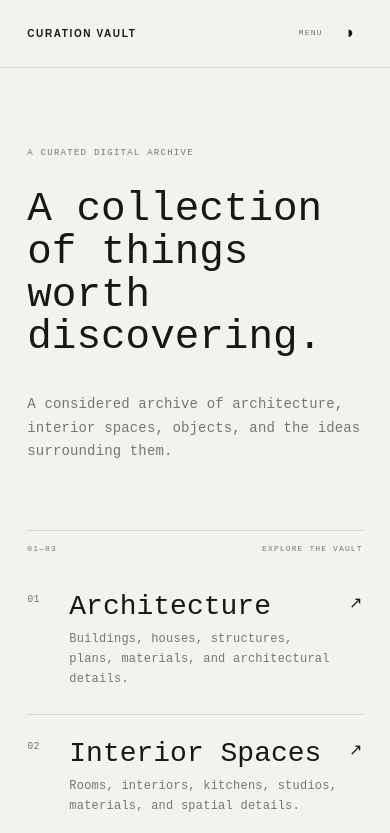
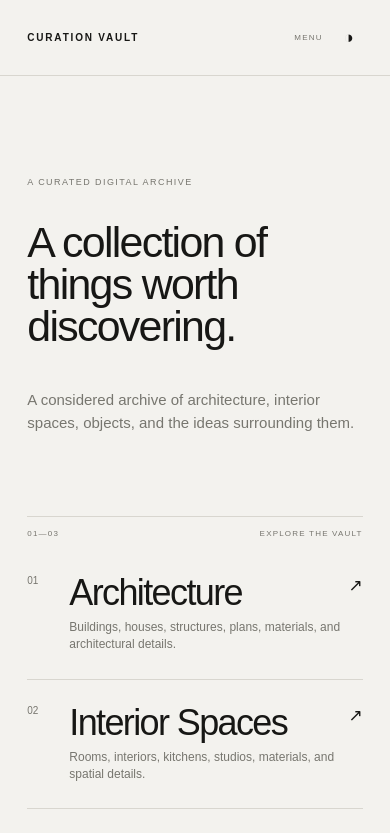
Before and after one commit to wrlst/curationvault, a Next.js app: page / in a window 390 px wide. Shown: the top 833 px of the page. Built offline with nearby package versions, Linux system fonts and the light colour scheme; a web font is replaced by a local one.

Commit message:
Refactor CSS styles for layout and typography improvements
Updated various styles in globals.css for improved layout and typography. Adjusted padding, font sizes, and other properties for better responsiveness and visual appeal.

```diff
--- a/app/globals.css
+++ b/app/globals.css
@@ -29,10 +29,7 @@ body {
   margin: 0;
   background: var(--paper);
   color: var(--ink);
-  font-family: "M1mregular", monospace;
-  font-weight: 400;
-  line-height: 1.6;
-  letter-spacing: 0.015em;
+  font-family: Arial, Helvetica, sans-serif;
 }
 
 a {
@@ -54,7 +51,7 @@ button {
    ========================= */
 
 .site-header {
-  min-height: 72px;
+  min-height: 76px;
   padding: 0 4vw;
   border-bottom: 1px solid var(--line);
 
@@ -68,9 +65,8 @@ button {
 }
 
 .wordmark {
-  font-family: Arial, Helvetica, sans-serif;
   font-weight: 700;
-  letter-spacing: 0.16em;
+  letter-spacing: 0.18em;
 }
 
 .main-nav {
@@ -170,45 +166,43 @@ html[data-theme="dark"] .theme-icon::before {
    ========================= */
 
 .hero {
-  max-width: 1280px;
-  padding: clamp(84px, 9vw, 130px) 10vw clamp(70px, 8vw, 110px);
+  padding: clamp(104px, 13vw, 190px) 10vw clamp(96px, 12vw, 172px);
+  max-width: 1400px;
 }
 
 .eyebrow {
-  margin: 0 0 28px;
+  margin: 0 0 34px;
   color: var(--muted);
 
   font-size: 9px;
-  letter-spacing: 0.14em;
+  letter-spacing: 0.16em;
   text-transform: uppercase;
 }
 
 .hero h1 {
   margin: 0;
-  max-width: 1050px;
 
-  font-size: clamp(40px, 5.3vw, 78px);
+  font-size: clamp(42px, 6vw, 88px);
   font-weight: 400;
-  line-height: 1.02;
-  letter-spacing: 0;
+  line-height: 0.98;
+  letter-spacing: -0.045em;
 }
 
 .hero-description {
-  max-width: 520px;
-  margin: 42px 0 0;
+  max-width: 510px;
+  margin: 52px 0 0;
 
   color: var(--muted);
-  font-size: 15px;
-  line-height: 1.7;
-  letter-spacing: 0.01em;
+  font-size: 17px;
+  line-height: 1.55;
 }
 
 /* =========================
-   HOME COLLECTION ROWS
+   HOME COLLECTIONS
    ========================= */
 
 .world-section {
-  padding: 0 4vw 10vw;
+  padding: 0 4vw 11vw;
 }
 
 .section-label {
@@ -216,11 +210,12 @@ html[data-theme="dark"] .theme-icon::before {
   justify-content: space-between;
 
   padding: 12px 0;
+
   border-top: 1px solid var(--line);
 
   color: var(--muted);
   font-size: 8px;
-  letter-spacing: 0.14em;
+  letter-spacing: 0.15em;
   text-transform: uppercase;
 }
 
@@ -229,12 +224,11 @@ html[data-theme="dark"] .theme-icon::before {
   grid-template-columns: 70px 1fr 40px;
   align-items: start;
 
-  padding: 28px 0;
+  padding: 30px 0;
+
   border-bottom: 1px solid var(--line);
 
-  transition:
-    background-color 180ms ease,
-    padding 180ms ease;
+  transition: background-color 180ms ease, padding 180ms ease;
 }
 
 .world-row:hover {
@@ -251,39 +245,37 @@ html[data-theme="dark"] .theme-icon::before {
 .world-content h2 {
   margin: 0 0 8px;
 
-  font-size: clamp(28px, 3.2vw, 44px);
+  font-size: 50px;
   font-weight: 400;
-  line-height: 1.08;
-  letter-spacing: 0;
+  line-height: 1;
+  letter-spacing: -0.045em;
 }
 
 .world-content p {
-  max-width: 560px;
+  max-width: 540px;
   margin: 0;
 
   color: var(--muted);
-  font-size: 13px;
-  line-height: 1.65;
+  font-size: 14px;
+  line-height: 1.45;
 }
 
 .world-arrow {
   text-align: right;
-  font-size: 16px;
+  font-size: 17px;
   font-weight: 400;
 }
 
 .text-link {
   display: inline-block;
-  margin-top: 28px;
+  margin-top: 30px;
   padding-bottom: 5px;
 
   border-bottom: 1px solid var(--ink);
 
-  font-size: 10px;
-  letter-spacing: 0.06em;
-  transition:
-    color 180ms ease,
-    border-color 180ms ease;
+  font-size: 11px;
+  letter-spacing: 0.05em;
+  transition: color 180ms ease, border-color 180ms ease;
 }
 
 .text-link:hover {
@@ -306,7 +298,7 @@ html[data-theme="dark"] .theme-icon::before {
   color: var(--muted);
 
   font-size: 8px;
-  letter-spacing: 0.12em;
+  letter-spacing: 0.13em;
   text-transform: uppercase;
 }
 
@@ -319,265 +311,11 @@ html[data-theme="dark"] .theme-icon::before {
 }
 
 /* =========================
-   COLLECTION ARCHIVE
-   ========================= */
-
-.collection-header {
-  padding: clamp(72px, 8vw, 112px) 4vw clamp(58px, 6vw, 88px);
-  border-bottom: 1px solid var(--line);
-}
-
-.collection-header .section-label {
-  margin-bottom: clamp(34px, 4vw, 54px);
-}
-
-.collection-header h1 {
-  margin: 0;
-
-  font-size: clamp(42px, 5.4vw, 78px);
-  line-height: 1.02;
-  font-weight: 400;
-  letter-spacing: 0;
-}
-
-.collection-header p {
-  max-width: 600px;
-  margin: 26px 0 0;
-
-  color: var(--muted);
-  font-size: 15px;
-  line-height: 1.7;
-}
-
-.archive-grid {
-  display: grid;
-  grid-template-columns: repeat(2, minmax(0, 1fr));
-  gap: clamp(44px, 5vw, 72px) 18px;
-  padding: 18px 4vw clamp(88px, 9vw, 130px);
-}
-
-.archive-card {
-  display: block;
-}
-
-.archive-image {
-  position: relative;
-  width: 100%;
-  aspect-ratio: 4 / 3;
-  background: var(--soft);
-  overflow: hidden;
-}
-
-.archive-photo,
-.archive-image img {
-  width: 100%;
-  height: 100%;
-  object-fit: cover;
-  display: block;
-
-  transition: transform 500ms cubic-bezier(0.2, 0.65, 0.25, 1);
-}
-
-.reference-placeholder {
-  position: absolute;
-  top: 16px;
-  left: 16px;
-
-  font-size: 9px;
-  letter-spacing: 0.11em;
-  color: var(--muted);
-}
-
-.archive-meta {
-  display: flex;
-  justify-content: space-between;
-  align-items: center;
-
-  margin-top: 14px;
-
-  font-size: 9px;
-  line-height: 1.2;
-  letter-spacing: 0.11em;
-  text-transform: uppercase;
-  color: var(--muted);
-}
-
-.archive-meta span {
-  min-width: 0;
-}
-
-.archive-meta span:last-child {
-  overflow-wrap: anywhere;
-  text-align: right;
-}
-
-.archive-card h2 {
-  margin: 10px 0 0;
-
-  font-size: 18px;
-  line-height: 1.35;
-  font-weight: 400;
-  letter-spacing: 0;
-}
-
-.archive-card:hover .archive-photo,
-.archive-card:hover .archive-image img {
-  transform: scale(1.018);
-}
-
-/* =========================
-   ABOUT
-   ========================= */
-
-.about-page {
-  max-width: 900px;
-  min-height: calc(100vh - 72px);
-
-  padding: clamp(72px, 8vw, 112px) 10vw clamp(88px, 10vw, 140px);
-}
-
-.about-page .section-label {
-  margin-bottom: clamp(34px, 4vw, 54px);
-}
-
-.about-page h1 {
-  margin: 0;
-
-  font-size: clamp(40px, 5.2vw, 74px);
-  font-weight: 400;
-  line-height: 1.04;
-  letter-spacing: 0;
-}
-
-.about-page p {
-  max-width: 620px;
-  margin: 30px 0 0;
-
-  color: var(--muted);
-  font-size: 16px;
-  line-height: 1.75;
-}
-
-/* =========================
-   REFERENCE PAGE
-   ========================= */
-
-.reference-page {
-  display: grid;
-  grid-template-columns: minmax(0, 1.35fr) minmax(330px, 0.65fr);
-  align-items: start;
-
-  min-height: calc(100vh - 72px);
-
-  padding: 18px 4vw clamp(78px, 10vw, 140px);
-  gap: clamp(32px, 3.5vw, 56px);
-}
-
-.reference-image {
-  position: relative;
-  align-self: start;
-}
-
-.reference-image--placeholder {
-  min-height: min(72vh, 900px);
-  background: var(--soft);
-  overflow: hidden;
-}
-
-.reference-image:has(.reference-placeholder) {
-  min-height: min(72vh, 900px);
-  background: var(--soft);
-  overflow: hidden;
-}
-
-.reference-image .reference-photo {
-  display: block;
-  width: 100%;
-  height: auto;
-}
-
-.reference-information {
-  position: sticky;
-  top: 42px;
-  align-self: start;
-
-  max-width: 390px;
-  margin-top: clamp(42px, 5vw, 76px);
-}
-
-.reference-information .section-label {
-  margin-bottom: 30px;
-}
-
-.reference-information h1 {
-  margin: 0;
-
-  font-size: clamp(30px, 2.8vw, 46px);
-  line-height: 1.08;
-  font-weight: 400;
-  letter-spacing: 0;
-}
-
-.reference-description {
-  max-width: 42ch;
-  margin: 26px 0 0;
-
-  color: var(--muted);
-  font-size: 14px;
-  line-height: 1.7;
-}
-
-.reference-details {
-  margin: 46px 0;
-  border-top: 1px solid var(--line);
-}
-
-.reference-details div {
-  display: flex;
-  justify-content: space-between;
-  gap: 30px;
-
-  padding: 13px 0;
-  border-bottom: 1px solid var(--line);
-}
-
-.reference-details dt,
-.reference-details dd {
-  min-width: 0;
-}
-
-.reference-details dt {
-  font-size: 9px;
-  letter-spacing: 0.11em;
-  text-transform: uppercase;
-  color: var(--muted);
-}
-
-.reference-details dd {
-  margin: 0;
-
-  font-size: 12px;
-  font-weight: 400;
-  text-align: right;
-  overflow-wrap: anywhere;
-}
-
-.reference-details dd a {
-  border-bottom: 1px solid currentColor;
-  transition: color 180ms ease;
-}
-
-.reference-details dd a:hover {
-  color: var(--muted);
-}
-
-/* =========================
    MOBILE
    ========================= */
 
 @media (max-width: 700px) {
   .site-header {
-    min-height: 68px;
     padding: 0 7vw;
   }
 
@@ -612,11 +350,8 @@ html[data-theme="dark"] .theme-icon::before {
     top: 58px;
     right: -7vw;
     z-index: 5;
-
     display: grid;
-
     min-width: 152px;
-
     border: 1px solid var(--line);
     background: var(--paper);
   }
@@ -624,21 +359,17 @@ html[data-theme="dark"] .theme-icon::before {
   .mobile-nav a {
     padding: 15px 18px;
     border-bottom: 1px solid var(--line);
-
     color: var(--muted);
-
     font-size: 9px;
-    letter-spacing: 0.11em;
+    letter-spacing: 0.12em;
     text-transform: uppercase;
   }
 
   .mobile-nav span {
     padding: 15px 18px 7px;
-
     color: var(--ink);
-
     font-size: 9px;
-    letter-spacing: 0.11em;
+    letter-spacing: 0.12em;
     text-transform: uppercase;
   }
 
@@ -651,32 +382,33 @@ html[data-theme="dark"] .theme-icon::before {
   }
 
   .hero {
-    padding: 20vw 7vw 17vw;
+    padding: 26vw 7vw 21vw;
   }
 
   .hero h1 {
-    font-size: clamp(34px, 10.5vw, 52px);
-    line-height: 1.04;
+    font-size: clamp(38px, 11vw, 50px);
+    line-height: 0.98;
+    letter-spacing: -0.04em;
   }
 
   .hero-description {
-    margin-top: 34px;
-    font-size: 14px;
+    margin-top: 40px;
+    font-size: 15px;
   }
 
   .world-section {
     padding-left: 7vw;
     padding-right: 7vw;
-    padding-bottom: 18vw;
+    padding-bottom: 20vw;
   }
 
   .world-row {
     grid-template-columns: 42px 1fr 20px;
-    padding: 24px 0;
+    padding: 25px 0;
   }
 
   .world-content h2 {
-    font-size: 28px;
+    font-size: 36px;
   }
 
   .world-content p {
@@ -687,46 +419,271 @@ html[data-theme="dark"] .theme-icon::before {
     display: grid;
     grid-template-columns: 1fr;
     gap: 10px;
-
     padding: 20px 7vw;
   }
+}
 
+/* =========================
+   COLLECTION ARCHIVE
+   ========================= */
+
+.collection-header {
+  padding: clamp(82px, 10vw, 144px) 4vw clamp(66px, 7vw, 104px);
+  border-bottom: 1px solid var(--line);
+}
+
+.about-page {
+  max-width: 900px;
+  min-height: calc(100vh - 76px);
+  padding: clamp(82px, 10vw, 144px) 10vw clamp(92px, 12vw, 160px);
+}
+
+.about-page .section-label {
+  margin-bottom: clamp(42px, 5vw, 68px);
+}
+
+.about-page h1 {
+  margin: 0;
+  font-size: clamp(56px, 8vw, 120px);
+  font-weight: 400;
+  line-height: 0.9;
+  letter-spacing: -0.06em;
+}
+
+.about-page p {
+  max-width: 590px;
+  margin: 34px 0 0;
+  color: var(--muted);
+  font-size: 18px;
+  line-height: 1.5;
+}
+
+.collection-header .section-label {
+  margin-bottom: clamp(42px, 5vw, 68px);
+}
+
+.collection-header h1 {
+  margin: 0;
+  font-size: clamp(64px, 9vw, 154px);
+  line-height: 0.9;
+  font-weight: 400;
+  letter-spacing: -0.055em;
+}
+
+.collection-header p {
+  max-width: 600px;
+  margin: 32px 0 0;
+  color: var(--muted);
+  font-size: 18px;
+  line-height: 1.45;
+}
+
+.archive-grid {
+  display: grid;
+  grid-template-columns: repeat(2, minmax(0, 1fr));
+  gap: clamp(48px, 6vw, 88px) 18px;
+  padding: 18px 4vw clamp(92px, 10vw, 140px);
+}
+
+.archive-card {
+  display: block;
+}
+
+.archive-image {
+  position: relative;
+  width: 100%;
+  aspect-ratio: 4 / 3;
+  background: var(--soft);
+  overflow: hidden;
+}
+
+.reference-placeholder {
+  position: absolute;
+  top: 16px;
+  left: 16px;
+  font-size: 10px;
+  letter-spacing: 0.12em;
+  color: var(--muted);
+}
+
+.archive-photo {
+  object-fit: cover;
+  transition: transform 500ms cubic-bezier(0.2, 0.65, 0.25, 1);
+}
+
+.archive-meta {
+  display: flex;
+  justify-content: space-between;
+  align-items: center;
+  margin-top: 14px;
+  font-size: 9px;
+  line-height: 1;
+  letter-spacing: 0.14em;
+  text-transform: uppercase;
+  color: var(--muted);
+}
+
+.archive-meta span {
+  min-width: 0;
+}
+
+.archive-meta span:last-child {
+  overflow-wrap: anywhere;
+  text-align: right;
+}
+
+.archive-card h2 {
+  margin: 10px 0 0;
+  font-size: 22px;
+  line-height: 1.15;
+  font-weight: 400;
+  letter-spacing: -0.025em;
+}
+
+.archive-card:hover .archive-photo {
+  transform: scale(1.018);
+}
+
+@media (max-width: 700px) {
   .about-page {
     min-height: auto;
-    padding: 72px 7vw 88px;
-  }
-
-  .about-page h1 {
-    font-size: clamp(36px, 11vw, 54px);
+    padding: 76px 7vw 90px;
   }
 
   .about-page p {
-    font-size: 15px;
+    font-size: 16px;
   }
 
   .collection-header {
-    padding: 72px 7vw 50px;
+    padding: 76px 7vw 55px;
   }
 
   .collection-header h1 {
-    font-size: clamp(38px, 11vw, 58px);
+    font-size: clamp(52px, 15vw, 90px);
   }
 
   .collection-header p {
-    font-size: 15px;
+    font-size: 16px;
   }
 
   .archive-grid {
     grid-template-columns: 1fr;
-    gap: 48px;
-
+    gap: 50px;
     padding: 12px 7vw 80px;
   }
+}
 
+/* =========================
+   REFERENCE PAGE
+   ========================= */
+
+.reference-page {
+  display: grid;
+  grid-template-columns: minmax(0, 1.35fr) minmax(330px, 0.65fr);
+  align-items: start;
+  min-height: calc(100vh - 76px);
+  padding: 18px 4vw clamp(78px, 10vw, 140px);
+  gap: clamp(32px, 3.5vw, 56px);
+}
+
+.reference-image {
+  position: relative;
+  align-self: start;
+}
+
+.reference-image--placeholder {
+  min-height: min(72vh, 900px);
+  background: var(--soft);
+  overflow: hidden;
+}
+
+.reference-image:has(.reference-placeholder) {
+  min-height: min(72vh, 900px);
+  background: var(--soft);
+  overflow: hidden;
+}
+
+.reference-image .reference-photo {
+  display: block;
+  width: 100%;
+  height: auto;
+}
+
+.reference-information {
+  position: sticky;
+  top: 42px;
+  align-self: start;
+  max-width: 390px;
+  margin-top: clamp(42px, 5vw, 76px);
+}
+
+.reference-information .section-label {
+  margin-bottom: 35px;
+}
+
+.reference-information h1 {
+  margin: 0;
+  font-size: clamp(44px, 3.5vw, 64px);
+  line-height: 0.95;
+  font-weight: 400;
+  letter-spacing: -0.05em;
+}
+
+.reference-description {
+  max-width: 42ch;
+  margin: 28px 0 0;
+  color: var(--muted);
+  font-size: 15px;
+  line-height: 1.55;
+}
+
+.reference-details {
+  margin: 50px 0;
+  border-top: 1px solid var(--line);
+}
+
+.reference-details div {
+  display: flex;
+  justify-content: space-between;
+  gap: 30px;
+  padding: 14px 0;
+  border-bottom: 1px solid var(--line);
+}
+
+.reference-details dt,
+.reference-details dd {
+  min-width: 0;
+}
+
+.reference-details dt {
+  font-size: 9px;
+  letter-spacing: 0.14em;
+  text-transform: uppercase;
+  color: var(--muted);
+}
+
+.reference-details dd {
+  margin: 0;
+  font-size: 13px;
+  font-weight: 400;
+  text-align: right;
+  overflow-wrap: anywhere;
+}
+
+.reference-details dd a {
+  border-bottom: 1px solid currentColor;
+  transition: color 180ms ease;
+}
+
+.reference-details dd a:hover {
+  color: var(--muted);
+}
+
+@media (max-width: 700px) {
   .reference-page {
     grid-template-columns: 1fr;
     padding: 12px 7vw 70px;
-    gap: 42px;
+    gap: 45px;
   }
 
   .reference-information {
@@ -736,6 +693,13 @@ html[data-theme="dark"] .theme-icon::before {
   }
 
   .reference-information h1 {
-    font-size: clamp(32px, 10vw, 46px);
+    font-size: clamp(44px, 13vw, 56px);
   }
 }
+
+.archive-image img {
+  width: 100%;
+  height: 100%;
+  object-fit: cover;
+  display: block;
+}
```
